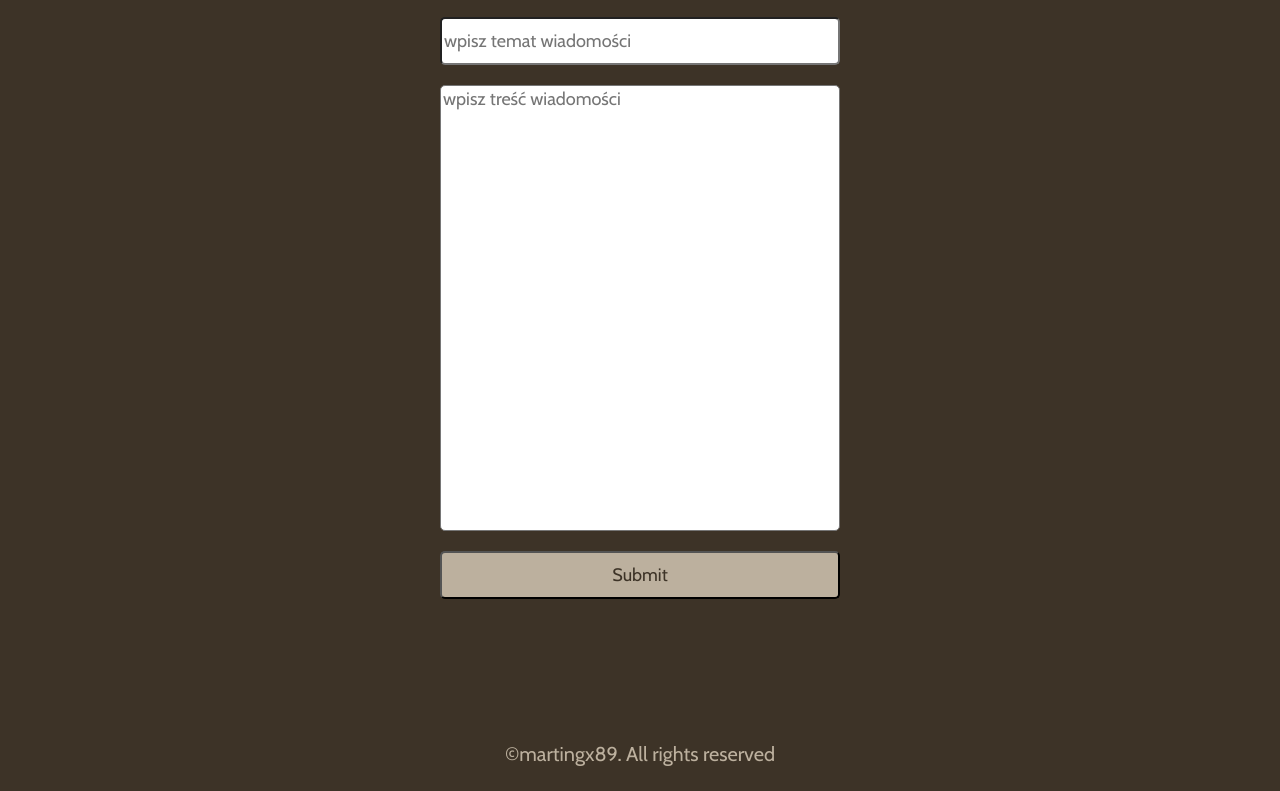
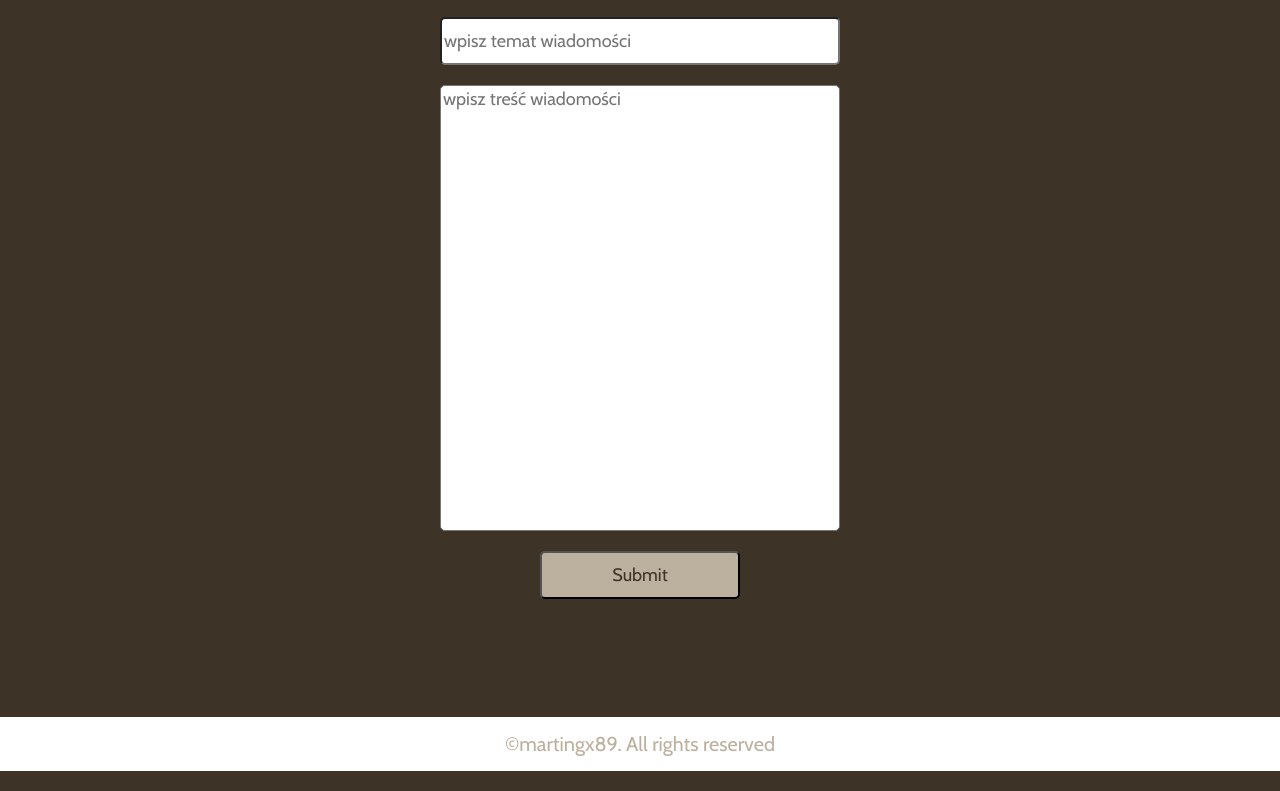
Before and after one commit to martingx89/Kodilla_Prework, a website: page index.html in a window 1280 px wide. Shown: the part 4115-4906 px from the top of the page. Drawn offline with nearby package versions, Linux system fonts and the light colour scheme.

Commit message:
repair footer and button

```diff
--- a/style.scss
+++ b/style.scss
@@ -193,8 +193,10 @@ section {
 		font-family: $font-regular;
 		font-size: 18px;
 	}
+	.button {
+		width: 200px;
+	}
 }
-
 /*gallery*/
 
 .gallery ul {
@@ -215,9 +217,8 @@ section {
 		object-fit: cover;
 	}
 }
-
 .btn-1 {
-	transition: 0.5s ease;
+	transition: 0.5s ease-in-out;
 	opacity: 0;
 	position: absolute;
 	top: 50%;
@@ -231,6 +232,7 @@ section {
 }
 .gallery-image:hover .btn-1 {
 	opacity: 0.8;
+	cursor: pointer;
 }
 .text {
 	background-color: #fa8231;
@@ -239,13 +241,19 @@ section {
 	padding: 16px 32px;
 }
 
-.btn-1:hover {
-	cursor: pointer;
-}
-
 .row::before,
 .row::after {
 	clear: both;
 	content: "";
 	display: table;
 }
+
+/*footer*/
+.page-footer {
+	background-color: $color-title;
+
+	p {
+		margin: 0;
+		padding: 10px;
+	}
+}
```
Also changed, not shown: style.css.
